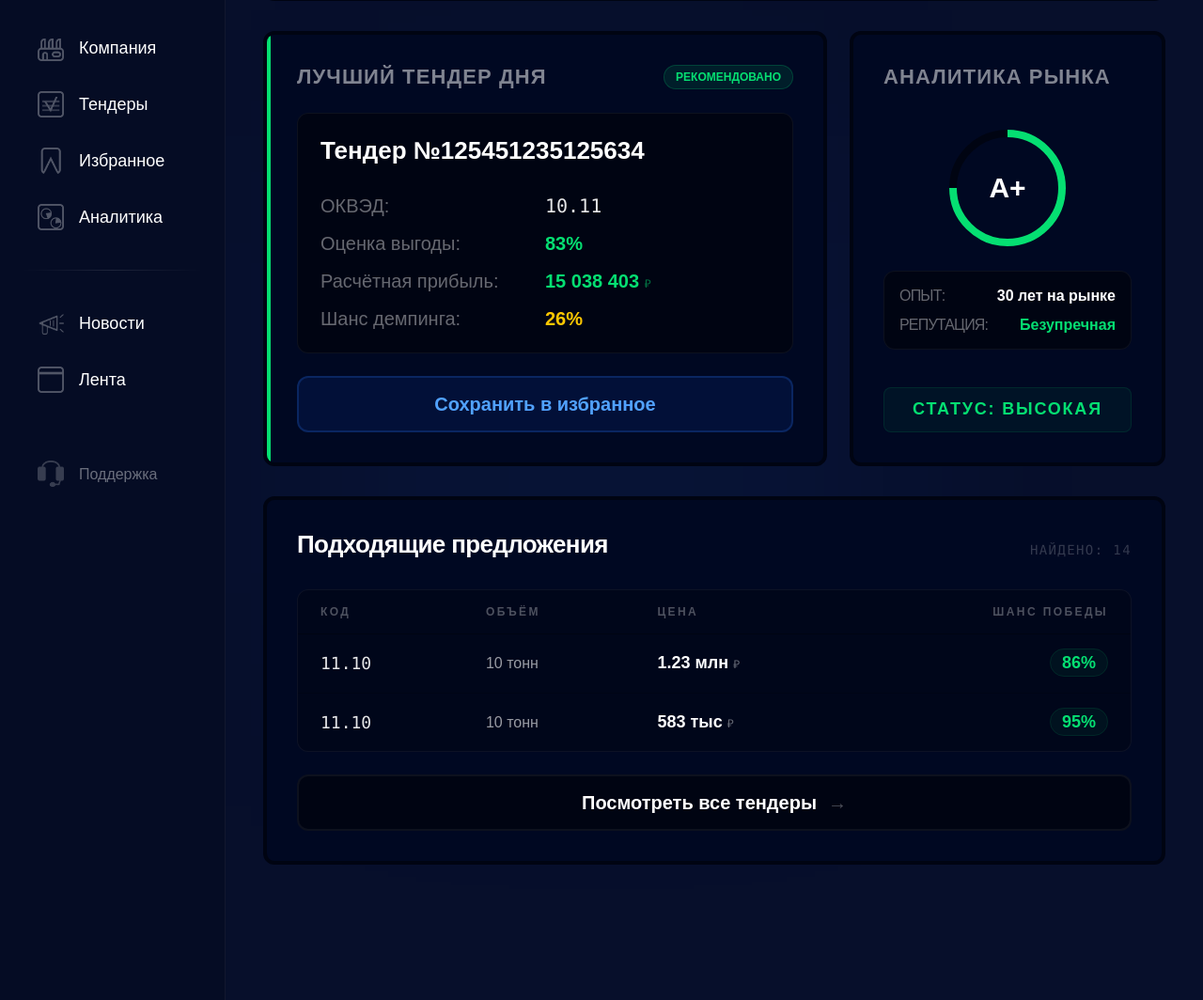
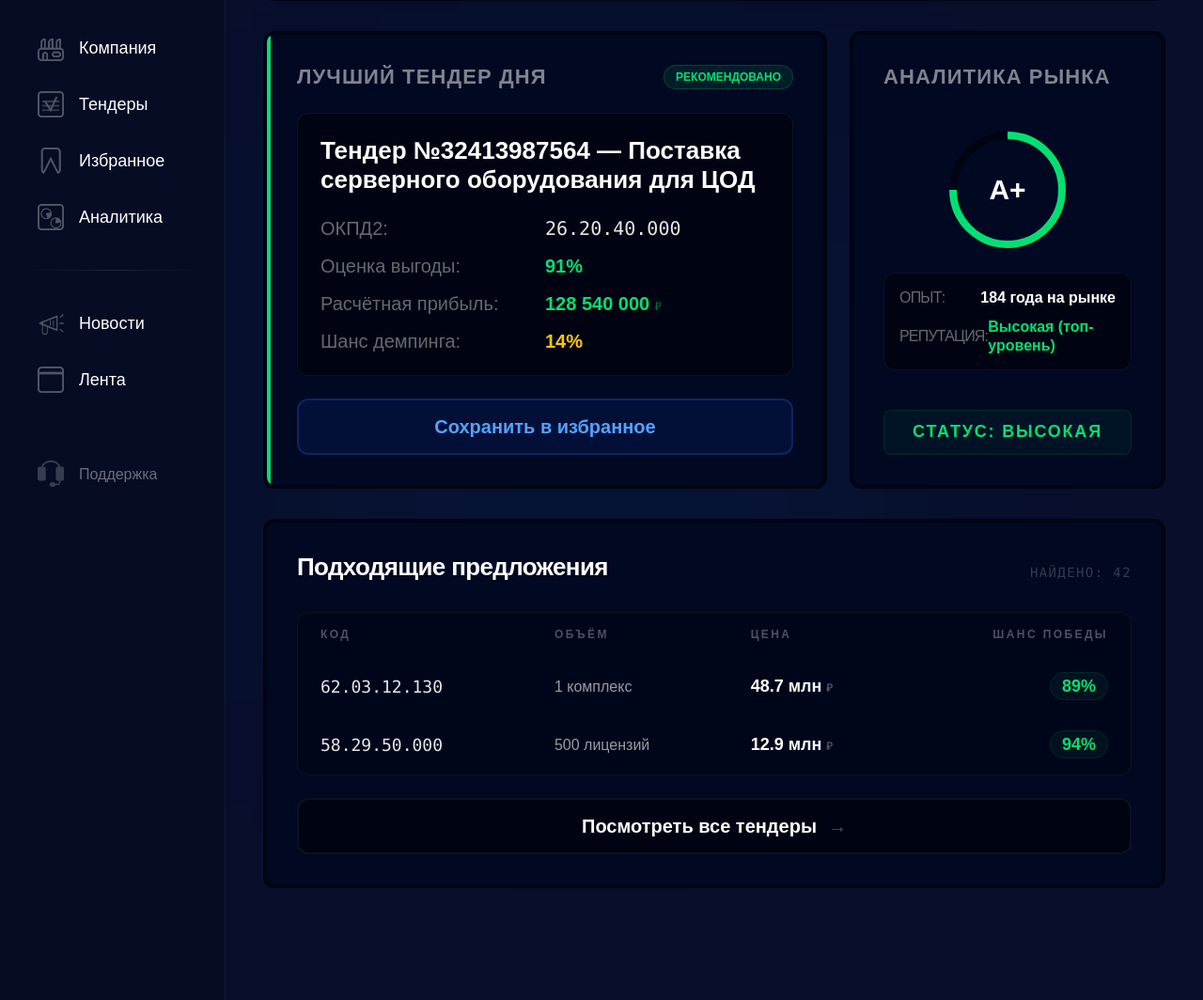
Before and after one commit to danyayok/EISALS, a Python web app: template app/templates/dashboard.html in a window 1280 px wide. Shown: the part 256-1320 px from the top of the page at 94% size. Run offline with Jinja, Linux system fonts and the light colour scheme; the template is opened without the code that fills it, so the values that code supplies are empty; style sheets or scripts are compiled from the project's sources.

Commit message:
Update dashboard mock data to Sberbank-themed content

```diff
--- a/app/templates/dashboard.html
+++ b/app/templates/dashboard.html
@@ -22,20 +22,20 @@
             </div>
 
             <div class="flex flex-col justify-between p-6 bg-[#000412] w-full flex-1 rounded-xl border border-white/5">
-                <p class="mb-6 text-[26px] font-bold text-white">Тендер №125451235125634</p>
+                <p class="mb-6 text-[26px] font-bold text-white">Тендер №32413987564 — Поставка серверного оборудования для ЦОД</p>
 
                 <div class="grid grid-cols-2 text-[20px] gap-y-4">
-                    <div class="text-white/40">ОКВЭД:</div>
-                    <div class="font-mono text-white/90">10.11</div>
+                    <div class="text-white/40">ОКПД2:</div>
+                    <div class="font-mono text-white/90">26.20.40.000</div>
 
                     <div class="text-white/40">Оценка выгоды:</div>
-                    <div class="text-green-400 font-bold">83%</div>
+                    <div class="text-green-400 font-bold">91%</div>
 
                     <div class="text-white/40">Расчётная прибыль:</div>
-                    <div class="text-green-400 font-bold">15 038 403 <span class="text-xs font-normal opacity-50">₽</span></div>
+                    <div class="text-green-400 font-bold">128 540 000 <span class="text-xs font-normal opacity-50">₽</span></div>
 
                     <div class="text-white/40">Шанс демпинга:</div>
-                    <div class="text-yellow-400 font-bold">26%</div>
+                    <div class="text-yellow-400 font-bold">14%</div>
                 </div>
             </div>
 
@@ -61,11 +61,11 @@
                 <div class="flex flex-col p-4 bg-[#000412] gap-3 rounded-xl w-full border border-white/5">
                     <div class="flex justify-between items-center text-[16px]">
                         <span class="text-white/40 uppercase tracking-tighter">Опыт:</span>
-                        <span class="text-white font-bold">30 лет на рынке</span>
+                        <span class="text-white font-bold">184 года на рынке</span>
                     </div>
                     <div class="flex justify-between items-center text-[16px]">
                         <span class="text-white/40 uppercase tracking-tighter">Репутация:</span>
-                        <span class="text-green-400 font-bold">Безупречная</span>
+                        <span class="text-green-400 font-bold">Высокая (топ-уровень)</span>
                     </div>
                 </div>
             </div>
@@ -81,7 +81,7 @@
     <div class="flex flex-col gap-6 p-8 bg-[#000822] border-4 border-[#000412] rounded-xl w-full">
         <div class="flex justify-between items-end mb-2">
             <p class="text-[26px] font-bold tracking-tight">Подходящие предложения</p>
-            <span class="text-white/20 font-mono text-sm tracking-widest uppercase">Найдено: 14</span>
+            <span class="text-white/20 font-mono text-sm tracking-widest uppercase">Найдено: 42</span>
         </div>
 
         <div class="overflow-hidden rounded-xl border border-white/5 bg-[#000412]/50">
@@ -96,19 +96,19 @@
                 </thead>
                 <tbody class="text-[18px]">
                     <tr class="border-b border-[#000412]/50 hover:bg-white/[0.02] transition-colors group cursor-pointer">
-                        <td class="px-6 py-5 font-mono text-white/90">11.10</td>
-                        <td class="px-6 py-5 text-white/60 text-[16px]">10 тонн</td>
-                        <td class="px-6 py-5 font-bold text-white">1.23 млн <span class="text-xs font-normal opacity-40">₽</span></td>
+                        <td class="px-6 py-5 font-mono text-white/90">62.03.12.130</td>
+                        <td class="px-6 py-5 text-white/60 text-[16px]">1 комплекс</td>
+                        <td class="px-6 py-5 font-bold text-white">48.7 млн <span class="text-xs font-normal opacity-40">₽</span></td>
                         <td class="px-6 py-5 text-right">
-                            <span class="text-green-400 font-bold bg-green-400/5 px-3 py-1 rounded-full border border-green-400/10">86%</span>
+                            <span class="text-green-400 font-bold bg-green-400/5 px-3 py-1 rounded-full border border-green-400/10">89%</span>
                         </td>
                     </tr>
                     <tr class="hover:bg-white/[0.02] transition-colors group cursor-pointer">
-                        <td class="px-6 py-5 font-mono text-white/90">11.10</td>
-                        <td class="px-6 py-5 text-white/60 text-[16px]">10 тонн</td>
-                        <td class="px-6 py-5 font-bold text-white">583 тыс <span class="text-xs font-normal opacity-40">₽</span></td>
+                        <td class="px-6 py-5 font-mono text-white/90">58.29.50.000</td>
+                        <td class="px-6 py-5 text-white/60 text-[16px]">500 лицензий</td>
+                        <td class="px-6 py-5 font-bold text-white">12.9 млн <span class="text-xs font-normal opacity-40">₽</span></td>
                         <td class="px-6 py-5 text-right">
-                            <span class="text-green-400 font-bold bg-green-400/5 px-3 py-1 rounded-full border border-green-400/10">95%</span>
+                            <span class="text-green-400 font-bold bg-green-400/5 px-3 py-1 rounded-full border border-green-400/10">94%</span>
                         </td>
                     </tr>
                 </tbody>
```
Also changed, not shown: app/templates/company.html (+18 -18 lines), app/templates/tenders.html (+10 -10 lines).
